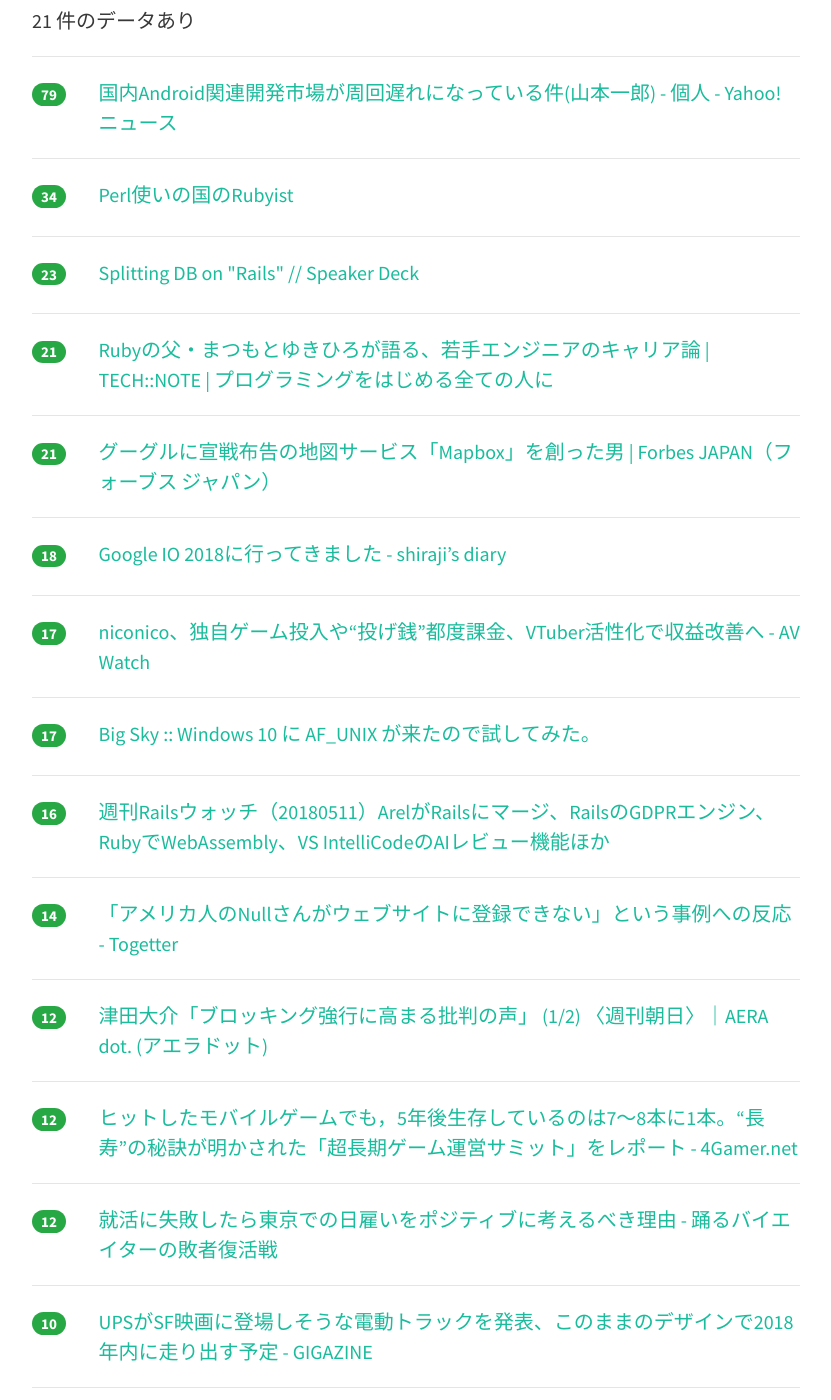
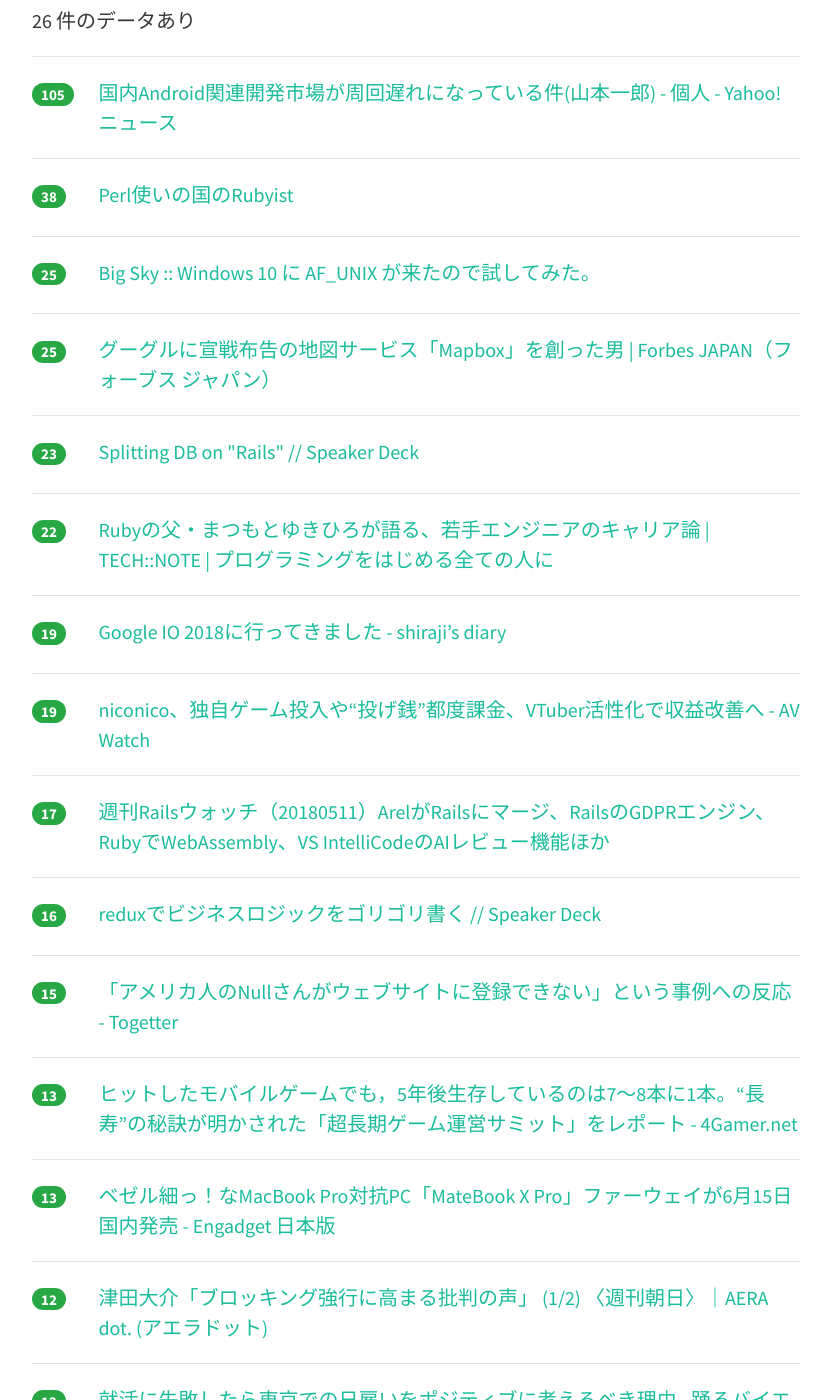
Before and after one commit to yatta47/hatena-matome-site, a Jekyll site: the page built from _posts/2018-05-13-hatena.md, in a window 1280 px wide and 1400 px high, scrolled down 317 px. Shown: the whole window, without its empty margins (224-1055 px from the left). Built offline with Jekyll 4.4.1, drawn with Linux system fonts in a browser that asks for light colours; nearby versions of some CDN libraries; some of the changed text lies outside the part shown.

Commit message:
Updated 2018-05-13

```diff
--- a/_posts/2018-05-13-hatena.md
+++ b/_posts/2018-05-13-hatena.md
@@ -1,19 +1,29 @@
 ---
 layout: post
 title:  "2018-05-13 はてぶIT"
-date:   2018-05-13 09:01:31
+date:   2018-05-13 10:00:51
 tags: [it-hotentry]
 ---
-21 件のデータあり
+26 件のデータあり
 
 <hr><div class="row">
-<div class="col-1"><span class="badge badge-pill badge-success h2">79</span></div>
+<div class="col-1"><span class="badge badge-pill badge-success h2">105</span></div>
 <div class="col-11"><a href='https://news.yahoo.co.jp/byline/yamamotoichiro/20180512-00085145/' target='_blank'>国内Android関連開発市場が周回遅れになっている件(山本一郎) - 個人 - Yahoo!ニュース</a></div>
 </div>
 <hr>
 <div class="row">
-<div class="col-1"><span class="badge badge-pill badge-success h2">34</span></div>
+<div class="col-1"><span class="badge badge-pill badge-success h2">38</span></div>
 <div class="col-11"><a href='https://www.slideshare.net/takafumionaka/perlrubyist-96797887' target='_blank'>Perl使いの国のRubyist</a></div>
+</div>
+<hr>
+<div class="row">
+<div class="col-1"><span class="badge badge-pill badge-success h2">25</span></div>
+<div class="col-11"><a href='https://mattn.kaoriya.net/software/lang/c/20180513001637.htm' target='_blank'>Big Sky :: Windows 10 に AF_UNIX が来たので試してみた。</a></div>
+</div>
+<hr>
+<div class="row">
+<div class="col-1"><span class="badge badge-pill badge-success h2">25</span></div>
+<div class="col-11"><a href='https://forbesjapan.com/articles/detail/21029' target='_blank'>グーグルに宣戦布告の地図サービス「Mapbox」を創った男 | Forbes JAPAN（フォーブス ジャパン）</a></div>
 </div>
 <hr>
 <div class="row">
@@ -22,38 +32,43 @@ tags: [it-hotentry]
 </div>
 <hr>
 <div class="row">
-<div class="col-1"><span class="badge badge-pill badge-success h2">21</span></div>
+<div class="col-1"><span class="badge badge-pill badge-success h2">22</span></div>
 <div class="col-11"><a href='https://tech-camp.in/note/pickup/23856/' target='_blank'>Rubyの父・まつもとゆきひろが語る、若手エンジニアのキャリア論 | TECH::NOTE | プログラミングをはじめる全ての人に</a></div>
 </div>
 <hr>
 <div class="row">
-<div class="col-1"><span class="badge badge-pill badge-success h2">21</span></div>
-<div class="col-11"><a href='https://forbesjapan.com/articles/detail/21029' target='_blank'>グーグルに宣戦布告の地図サービス「Mapbox」を創った男 | Forbes JAPAN（フォーブス ジャパン）</a></div>
-</div>
-<hr>
-<div class="row">
-<div class="col-1"><span class="badge badge-pill badge-success h2">18</span></div>
+<div class="col-1"><span class="badge badge-pill badge-success h2">19</span></div>
 <div class="col-11"><a href='http://shiraji.hatenablog.com/entry/2018/05/12/162608' target='_blank'>Google IO 2018に行ってきました - shiraji’s diary</a></div>
 </div>
 <hr>
 <div class="row">
-<div class="col-1"><span class="badge badge-pill badge-success h2">17</span></div>
+<div class="col-1"><span class="badge badge-pill badge-success h2">19</span></div>
 <div class="col-11"><a href='https://av.watch.impress.co.jp/docs/news/1121406.html' target='_blank'>niconico、独自ゲーム投入や“投げ銭”都度課金、VTuber活性化で収益改善へ - AV Watch</a></div>
 </div>
 <hr>
 <div class="row">
 <div class="col-1"><span class="badge badge-pill badge-success h2">17</span></div>
-<div class="col-11"><a href='https://mattn.kaoriya.net/software/lang/c/20180513001637.htm' target='_blank'>Big Sky :: Windows 10 に AF_UNIX が来たので試してみた。</a></div>
+<div class="col-11"><a href='https://techracho.bpsinc.jp/hachi8833/2018_05_11/56296' target='_blank'>週刊Railsウォッチ（20180511）ArelがRailsにマージ、RailsのGDPRエンジン、RubyでWebAssembly、VS IntelliCodeのAIレビュー機能ほか</a></div>
 </div>
 <hr>
 <div class="row">
 <div class="col-1"><span class="badge badge-pill badge-success h2">16</span></div>
-<div class="col-11"><a href='https://techracho.bpsinc.jp/hachi8833/2018_05_11/56296' target='_blank'>週刊Railsウォッチ（20180511）ArelがRailsにマージ、RailsのGDPRエンジン、RubyでWebAssembly、VS IntelliCodeのAIレビュー機能ほか</a></div>
+<div class="col-11"><a href='https://speakerdeck.com/yamatatsu/reduxdebizinesurozitukuwogorigorishu-ku' target='_blank'>reduxでビジネスロジックをゴリゴリ書く // Speaker Deck</a></div>
 </div>
 <hr>
 <div class="row">
-<div class="col-1"><span class="badge badge-pill badge-success h2">14</span></div>
+<div class="col-1"><span class="badge badge-pill badge-success h2">15</span></div>
 <div class="col-11"><a href='https://togetter.com/li/1226680' target='_blank'>「アメリカ人のNullさんがウェブサイトに登録できない」という事例への反応 - Togetter</a></div>
+</div>
+<hr>
+<div class="row">
+<div class="col-1"><span class="badge badge-pill badge-success h2">13</span></div>
+<div class="col-11"><a href='http://www.4gamer.net/games/999/G999904/20180512006/' target='_blank'>ヒットしたモバイルゲームでも，5年後生存しているのは7〜8本に1本。“長寿”の秘訣が明かされた「超長期ゲーム運営サミット」をレポート - 4Gamer.net</a></div>
+</div>
+<hr>
+<div class="row">
+<div class="col-1"><span class="badge badge-pill badge-success h2">13</span></div>
+<div class="col-11"><a href='https://japanese.engadget.com/2018/05/10/macbook-pro-pc-matebook-pro-6-15/' target='_blank'>ベゼル細っ！なMacBook Pro対抗PC「MateBook X Pro」ファーウェイが6月15日国内発売 - Engadget 日本版</a></div>
 </div>
 <hr>
 <div class="row">
@@ -63,12 +78,17 @@ tags: [it-hotentry]
 <hr>
 <div class="row">
 <div class="col-1"><span class="badge badge-pill badge-success h2">12</span></div>
-<div class="col-11"><a href='http://www.4gamer.net/games/999/G999904/20180512006/' target='_blank'>ヒットしたモバイルゲームでも，5年後生存しているのは7〜8本に1本。“長寿”の秘訣が明かされた「超長期ゲーム運営サミット」をレポート - 4Gamer.net</a></div>
+<div class="col-11"><a href='http://www.bloglifer.net/entry/job-hunting-failure-tokyo-day-hiring' target='_blank'>就活に失敗したら東京での日雇いをポジティブに考えるべき理由 - 踊るバイエイターの敗者復活戦</a></div>
 </div>
 <hr>
 <div class="row">
 <div class="col-1"><span class="badge badge-pill badge-success h2">12</span></div>
-<div class="col-11"><a href='http://www.bloglifer.net/entry/job-hunting-failure-tokyo-day-hiring' target='_blank'>就活に失敗したら東京での日雇いをポジティブに考えるべき理由 - 踊るバイエイターの敗者復活戦</a></div>
+<div class="col-11"><a href='https://qiita.com/rana_kualu/items/8dc3f93a7176d9a0f05d' target='_blank'>5000人に聞いた、2018年最先端のフロントエンドツールはこれだ - Qiita</a></div>
+</div>
+<hr>
+<div class="row">
+<div class="col-1"><span class="badge badge-pill badge-success h2">10</span></div>
+<div class="col-11"><a href='http://izm-11.hatenablog.com/entry/2018/05/12/033543' target='_blank'>ユニティちゃんトゥーンシェーダー入門以前 あるいは現代トゥーンシェーダーへの橋渡し - izm_11's blog</a></div>
 </div>
 <hr>
 <div class="row">
@@ -93,21 +113,26 @@ tags: [it-hotentry]
 <hr>
 <div class="row">
 <div class="col-1"><span class="badge badge-pill badge-success h2">9</span></div>
-<div class="col-11"><a href='http://izm-11.hatenablog.com/entry/2018/05/12/033543' target='_blank'>ユニティちゃんトゥーンシェーダー入門以前 あるいは現代トゥーンシェーダーへの橋渡し - izm_11's blog</a></div>
-</div>
-<hr>
-<div class="row">
-<div class="col-1"><span class="badge badge-pill badge-success h2">7</span></div>
 <div class="col-11"><a href='http://b.hatena.ne.jp/entry/s/www3.nhk.or.jp/news/html/20180512/k10011436441000.html' target='_blank'>はてなブックマーク - “拉致問題は解決済み”北朝鮮メディアが日本けん制 | NHKニュース</a></div>
 </div>
 <hr>
 <div class="row">
-<div class="col-1"><span class="badge badge-pill badge-success h2">7</span></div>
-<div class="col-11"><a href='https://qiita.com/rana_kualu/items/8dc3f93a7176d9a0f05d' target='_blank'>5000人に聞いた、2018年最先端のフロントエンドツールはこれだ - Qiita</a></div>
+<div class="col-1"><span class="badge badge-pill badge-success h2">8</span></div>
+<div class="col-11"><a href='https://wired.jp/2018/05/12/instagram-photos-training-facebooks-ai/' target='_blank'>フェイスブックの人工知能は、Instagramの投稿とハッシュタグで賢くなる｜WIRED.jp</a></div>
 </div>
 <hr>
 <div class="row">
-<div class="col-1"><span class="badge badge-pill badge-success h2">6</span></div>
-<div class="col-11"><a href='https://wired.jp/2018/05/12/instagram-photos-training-facebooks-ai/' target='_blank'>フェイスブックの人工知能は、Instagramの投稿とハッシュタグで賢くなる｜WIRED.jp</a></div>
+<div class="col-1"><span class="badge badge-pill badge-success h2">8</span></div>
+<div class="col-11"><a href='https://tmtms.hatenablog.com/entry/201805/dns' target='_blank'>DNSで浸透って言っちゃだめなの？ - @tmtms のメモ</a></div>
 </div>
 <hr>
+<div class="row">
+<div class="col-1"><span class="badge badge-pill badge-success h2">8</span></div>
+<div class="col-11"><a href='http://hokoxjouhou.blog105.fc2.com/blog-entry-1172.html' target='_blank'>楽天Payで全店10%ポイントバックキャンペーンやってるよ - 情報管理LOG</a></div>
+</div>
+<hr>
+<div class="row">
+<div class="col-1"><span class="badge badge-pill badge-success h2">5</span></div>
+<div class="col-11"><a href='http://blog.sushi.money/entry/2018/05/13/012741' target='_blank'>キャッシュレス生活2018 in 京都 - hitode909の日記</a></div>
+</div>
+<hr>
```
